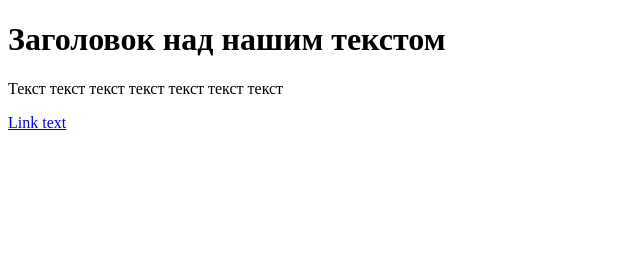
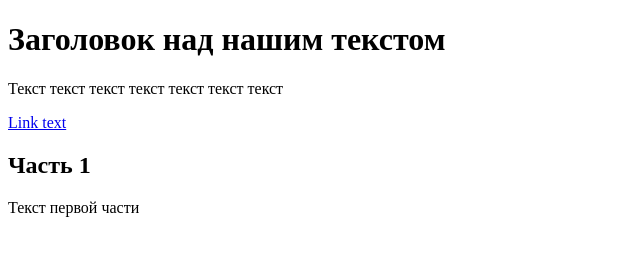
Before and after one commit to paalig/git-start, a plain HTML site: page test1.html in a window 1280 px wide. Shown: the whole page, without its empty margins (0-640 px from the left). Drawn offline with Linux system fonts and the light colour scheme.

Commit message:
added part 1 to develop

```diff
--- a/test1.html
+++ b/test1.html
@@ -9,5 +9,7 @@
             <h1>Заголовок над нашим текстом</h1>
             <p>Текст текст текст текст текст текст текст</p>
             <a href="#header">Link text</a>
+            <h2>Часть 1</h2>
+            <p>Текст первой части</p>
         </body>
 </html>
```
